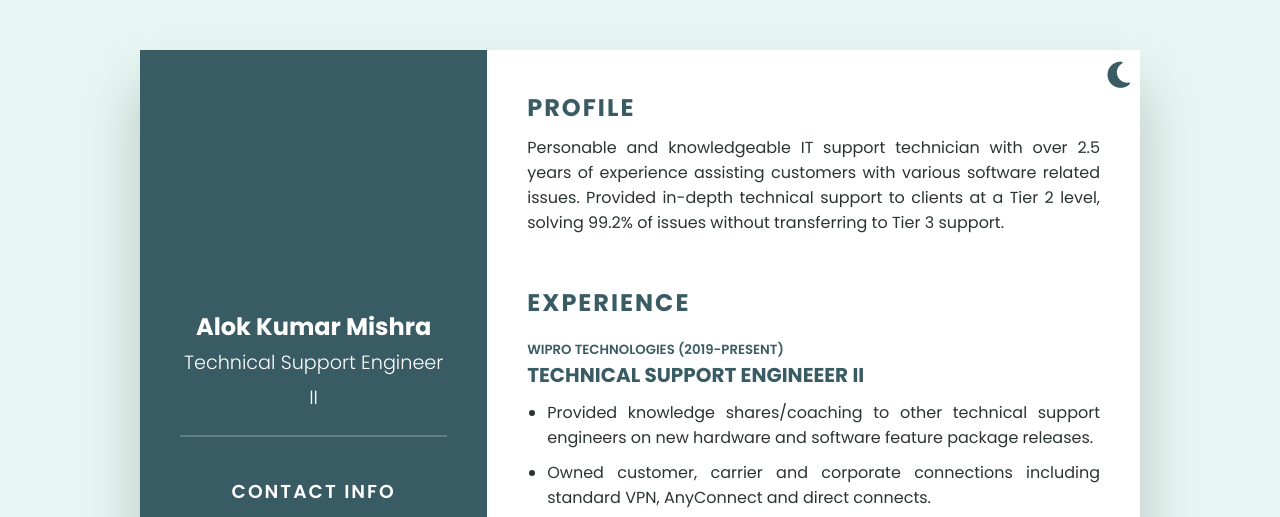
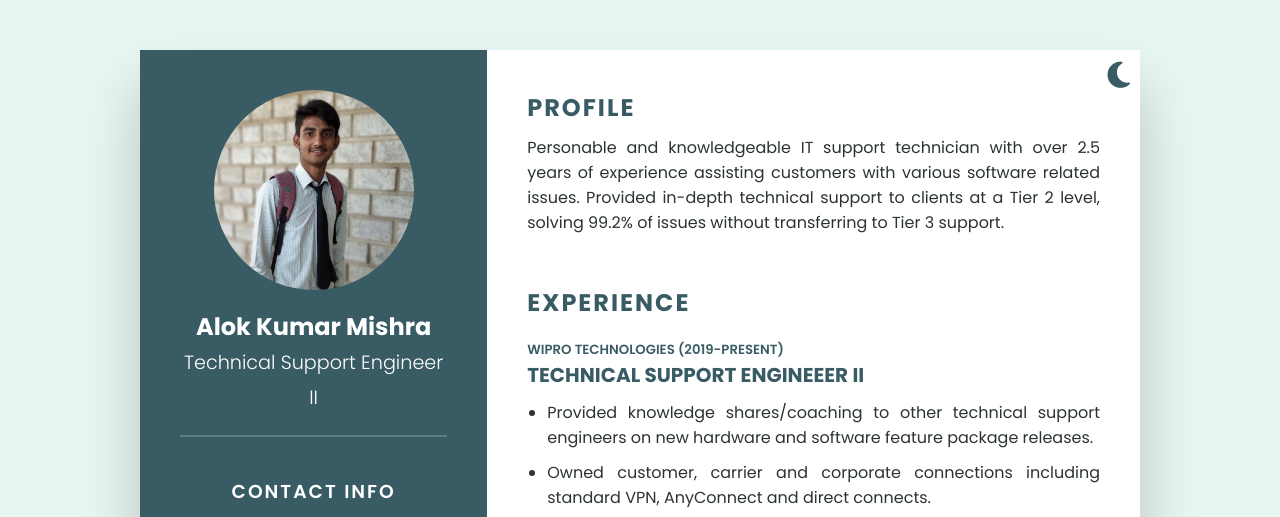
Before and after one commit to AlokKumarMishra16/Resume, a plain HTML site: page index.html in a window 1280 px wide. Shown: the top 517 px of the page. Drawn offline with Linux system fonts and the light colour scheme.

Commit message:
Update index.html

```diff
--- a/index.html
+++ b/index.html
@@ -14,6 +14,7 @@
 		<div class="left-side">
 			<div class="profileText">
 				<div class="imgBx">
+					<img src="./Profile.jpeg" alt="" />
 						</div>
 				<h2>Alok Kumar Mishra<br><span>Technical Support Engineer II</span></h2>
 			</div>
```
